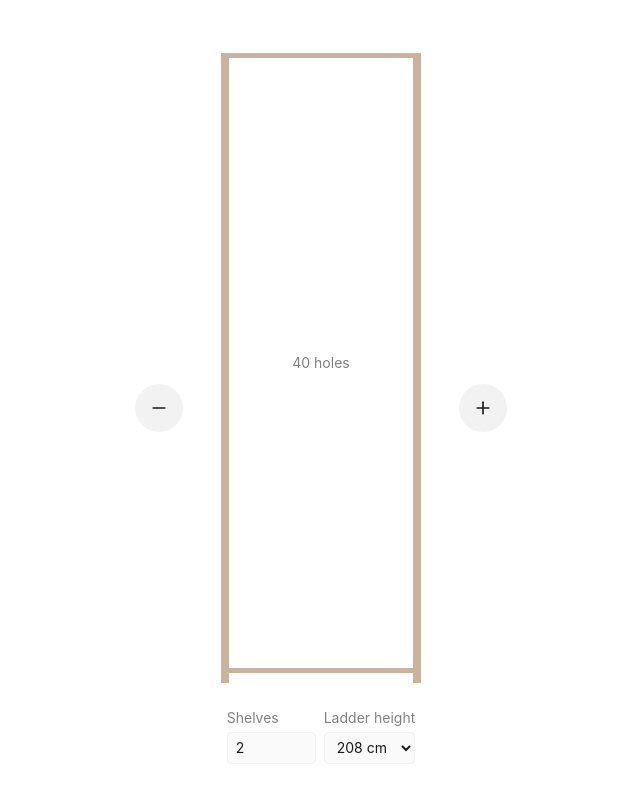
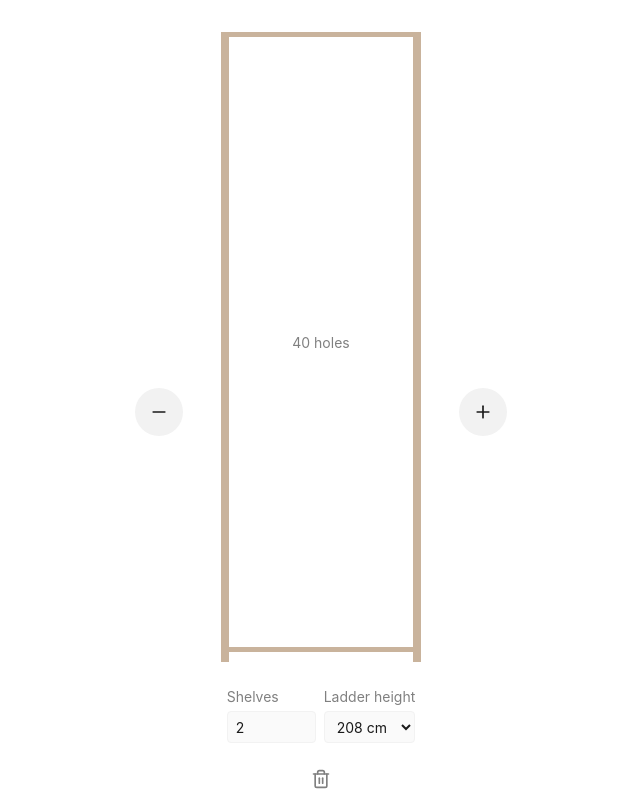
Before and after one commit to thisismatu/lundia-planner, a React (Vite) app: page / in a window 1280 px wide. Shown: the whole page, without its empty margins (319-959 px from the left). Built offline with nearby package versions, Linux system fonts and the light colour scheme; a web font is replaced by a local one.

Commit message:
Uncomment code

```diff
--- a/src/Bookcase.tsx
+++ b/src/Bookcase.tsx
@@ -66,7 +66,7 @@ export const Bookcase: FC<Props> = ({ onDelete }) => {
           </select>
         </label>
       </div>
-      {/* <TrashIcon className="bookcase-delete" onClick={onDelete} /> */}
+      <TrashIcon className="bookcase-delete" onClick={onDelete} />
     </div>
   );
 };
```
